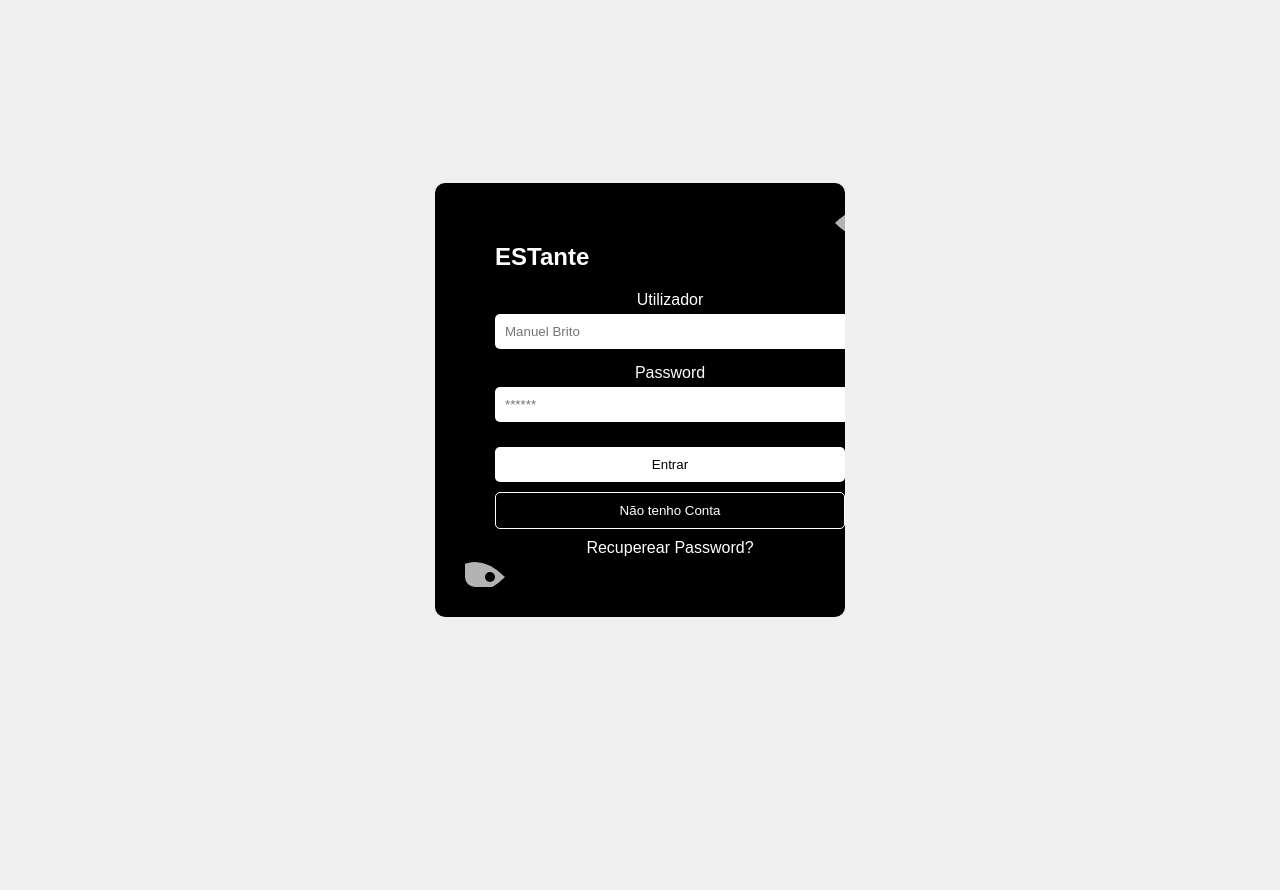
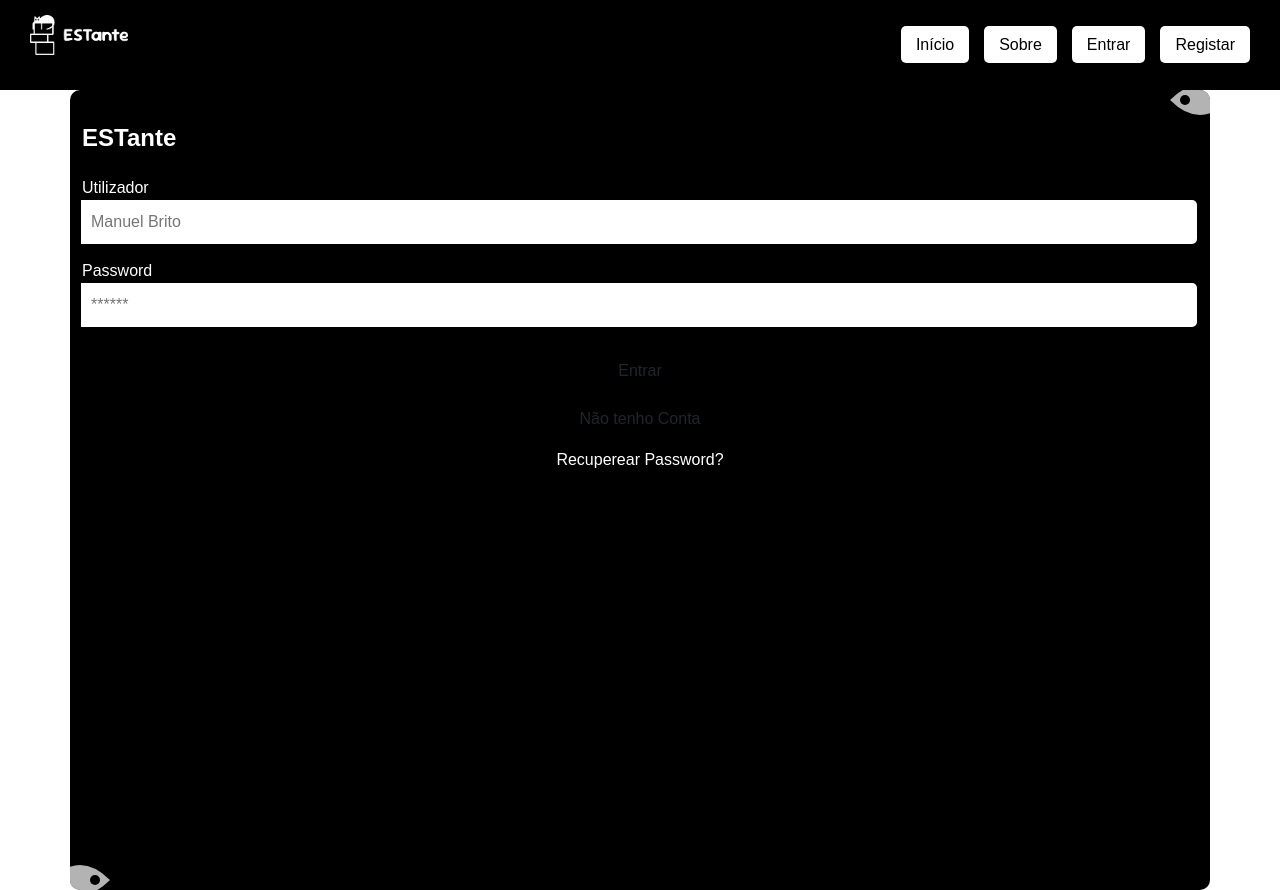
Before and after one commit to Vaaljel/estante_project, a PHP site: page /login.php in a window 1280 px wide. Before the commit the page ends 617 px from the top, so only its background shows below. Run offline with PHP 8.4, Linux system fonts and the light colour scheme; some web fonts are replaced.

Commit message:
arranjar nav login

```diff
--- a/login.php
+++ b/login.php
@@ -11,14 +11,13 @@
             font-family: Arial, sans-serif;
             margin: 0;
             padding: 0;
-            display: flex;
             justify-content: center;
             align-items: center;
-            height: 100vh;
             background-color: #f0f0f0;
         }
 
         .container {
+            height: 100vh;
             background-color: black;
             color: white;
             width: 350px;
@@ -97,9 +96,8 @@
 <body>
 <?php
 $pagina = 'login';
-#include 'nav.php';
+include 'nav.php';
 ?>
-<div class="container text-center">
     <div class="container">
 
 
@@ -131,6 +129,5 @@ $pagina = 'login';
 
         <a href="#" class="recover-password">Recuperear Password?</a>
     </div>
-</div>
 </body>
 </html>
```
